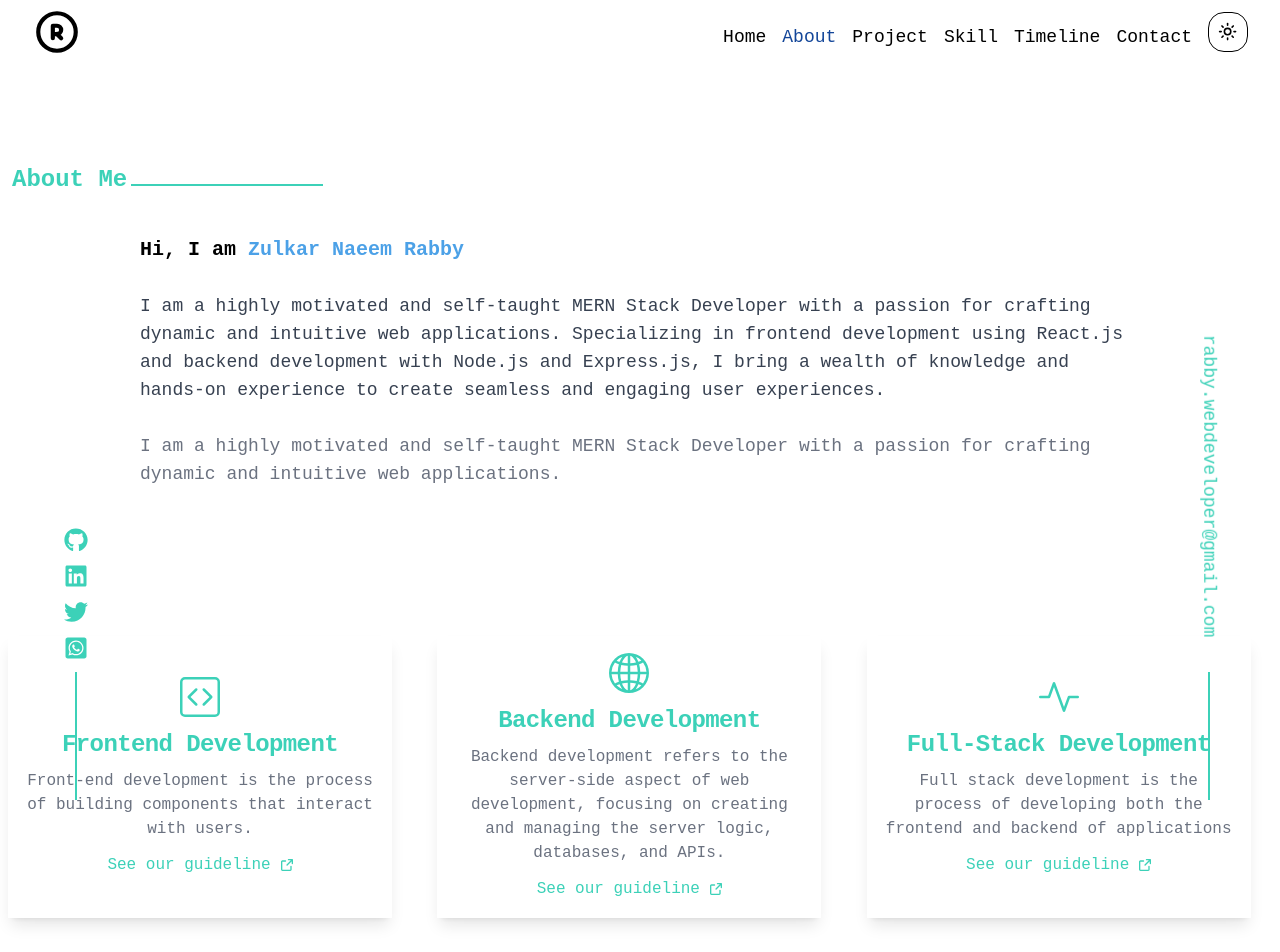
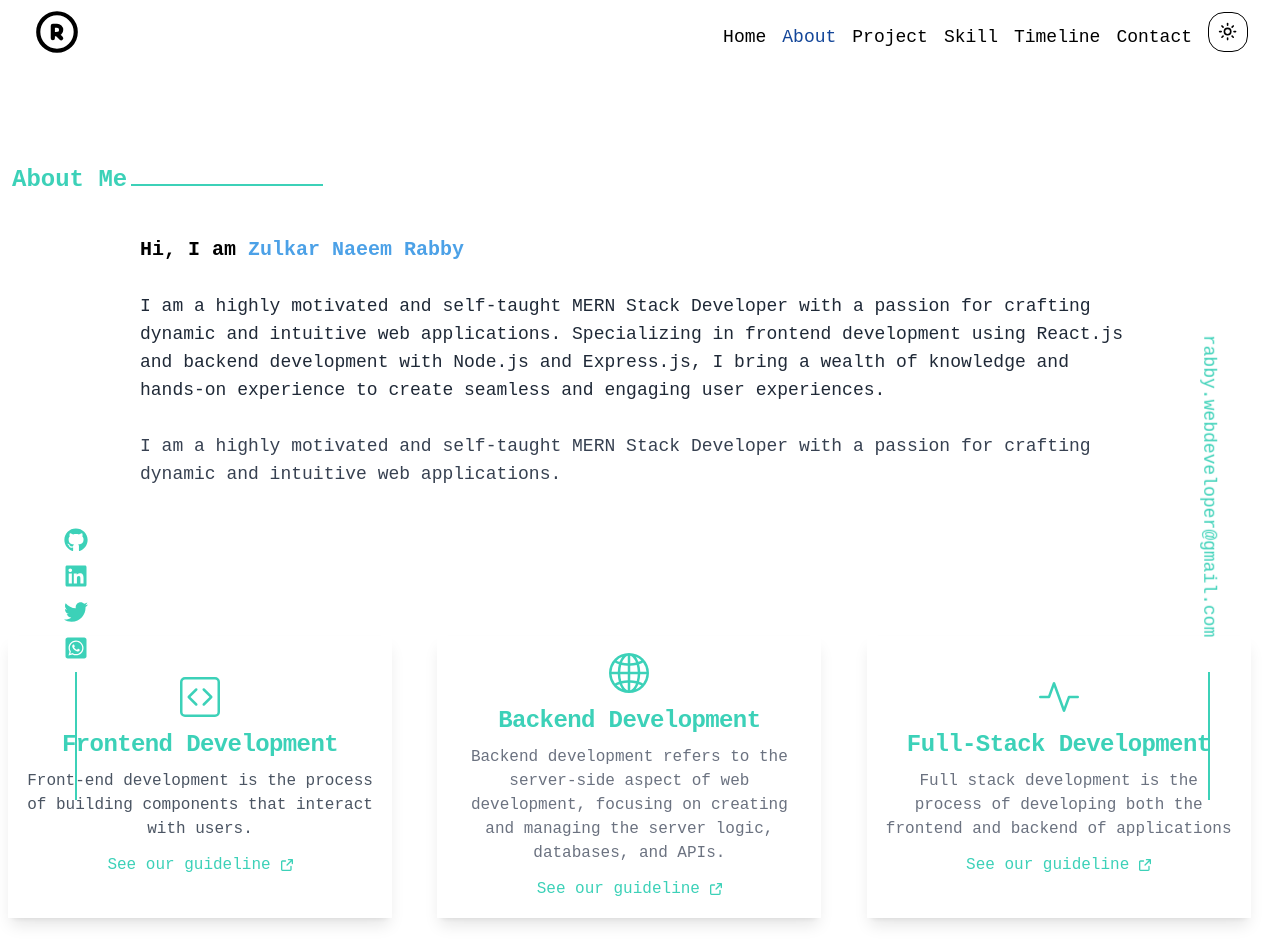
Before and after one commit to rabby-web/Rabby-Portfolio, a Next.js app: page /about in a window 1280 px wide. Shown: the top 952 px of the page. Built offline with nearby package versions, Linux system fonts and the light colour scheme.

Commit message:
some change color

```diff
--- a/src/components/shared/AboutCard.tsx
+++ b/src/components/shared/AboutCard.tsx
@@ -21,7 +21,7 @@ const AboutCard = () => {
               Frontend Development
             </h5>
           </Link>
-          <p className="mb-3 font-normal text-gray-500 dark:text-gray-400 hover:dark:text-gray-300 hover:text-gray-600">
+          <p className="mb-3 font-normal text-gray-600 dark:text-gray-300 hover:dark:text-gray-300 hover:text-gray-600">
             Front-end development is the process of building components that
             interact with users.
           </p>
--- a/src/components/shared/AboutPage.tsx
+++ b/src/components/shared/AboutPage.tsx
@@ -19,7 +19,7 @@ const AboutPage = () => {
             </span>
             <br />
             <br />
-            <span className="font-normal text-gray-700 dark:text-gray-400 hover:dark:text-gray-300 hover:text-gray-600">
+            <span className="font-normal text-gray-800 dark:text-gray-300 hover:dark:text-gray-300 hover:text-gray-600">
               {" "}
               I am a highly motivated and self-taught MERN Stack Developer with
               a passion for crafting dynamic and intuitive web applications.
@@ -30,7 +30,7 @@ const AboutPage = () => {
             </span>
             <br />
             <br />
-            <span className="font-normal text-gray-500 dark:text-gray-400 hover:dark:text-gray-300 hover:text-gray-600">
+            <span className="font-normal text-gray-700 dark:text-gray-300 hover:dark:text-gray-300 hover:text-gray-600">
               {" "}
               I am a highly motivated and self-taught MERN Stack Developer with
               a passion for crafting dynamic and intuitive web applications.
```
